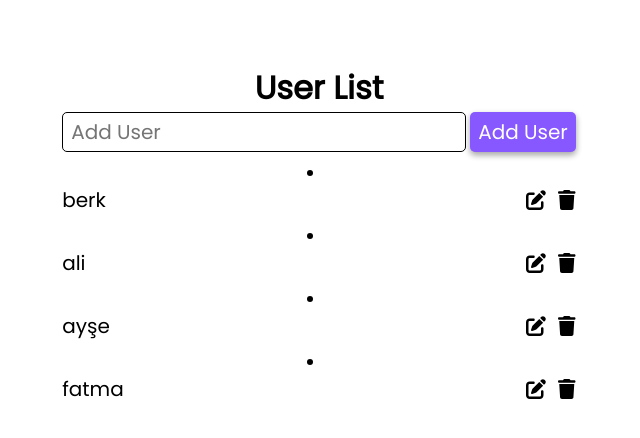
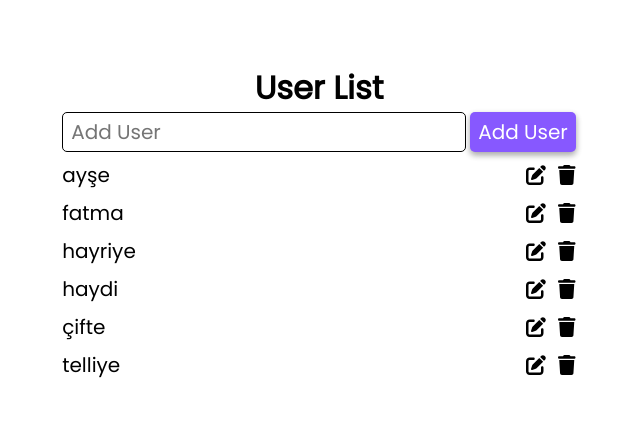
Before and after one commit to berksengul17/step3-fullstack-app, a React (Create React App) app in the folder client/: page / in a window 1280 px wide. Shown: the top 438 px of the page, without its empty margins (321-961 px from the left). Built offline with nearby package versions, Linux system fonts and the light colour scheme; data requests are answered from the project's data file.

Commit message:
update CRUD functions

```diff
--- a/client/src/components/UserList.js
+++ b/client/src/components/UserList.js
@@ -1,63 +1,76 @@
 import React, { useEffect, useState } from "react";
 import User from "./User";
 import UserForm from "./UserForm";
-import EditUserForm from "./EditUserForm";
+import { fetchUsers, addUser, updateUser, deleteUser } from "../userService";
 
 function UserList() {
   const [users, setUsers] = useState([]);
+
   useEffect(() => {
-    setUsers([
-      { id: 1, name: "berk", isEditing: false },
-      { id: 2, name: "ali", isEditing: false },
-      { id: 3, name: "ayşe", isEditing: false },
-      { id: 4, name: "fatma", isEditing: false },
-    ]);
+    fetchData();
   }, []);
 
-  const addUser = (name) => {
-    setUsers([
-      ...users,
-      { id: users[users.length - 1].id + 1, name, isEditing: false },
-    ]);
+  const fetchData = () => {
+    fetchUsers()
+      .then((data) => {
+        setUsers(data);
+      })
+      .catch((error) => {
+        console.error("Error fetching data:", error);
+      });
   };
 
-  const editUser = (id, newName) => {
-    setUsers(
-      users.map((user) =>
-        user.id === id
-          ? { ...user, name: newName, isEditing: !user.isEditing }
-          : user
-      )
-    );
+  const handleAddUser = (newUser) => {
+    const id = users.length > 0 ? users[users.length - 1].id + 1 : 1;
+    addUser({ id, ...newUser })
+      .then((data) => {
+        console.log("User added successfully:", data);
+        setUsers([...users, data]);
+      })
+      .catch((error) => {
+        console.error("Error adding user:", error);
+      });
   };
 
-  const deleteUser = (id) => {
-    setUsers(users.filter((user) => user.id !== id));
+  const handleUpdateUser = (updatedUser) => {
+    updateUser(updatedUser)
+      .then((data) => {
+        console.log("User updated successfully:", data);
+        setUsers((prevUsers) =>
+          prevUsers.map((user) =>
+            user.id === updatedUser.id ? updatedUser : user
+          )
+        );
+      })
+      .catch((error) => {
+        console.error("Error updating user:", error);
+      });
   };
 
-  const setIsEditing = (id) => {
-    setUsers(
-      users.map((user) =>
-        user.id === id ? { ...user, isEditing: !user.isEditing } : user
-      )
-    );
+  const handleDeleteUser = (userId) => {
+    deleteUser(userId)
+      .then(() => {
+        console.log("User deleted successfully");
+        setUsers((prevUsers) => prevUsers.filter((user) => user.id !== userId));
+      })
+      .catch((error) => {
+        console.error("Error deleting user:", error);
+      });
   };
 
   return (
     <div>
-      <UserForm addUser={addUser} />
-      {users.map((user) =>
-        user.isEditing ? (
-          <EditUserForm key={user.id} user={user} editUser={editUser} />
-        ) : (
+      <UserForm onAddUser={handleAddUser} />
+      <ul className="user-list">
+        {users.map((user) => (
           <User
             key={user.id}
             user={user}
-            setIsEditing={setIsEditing}
-            deleteUser={deleteUser}
+            onUpdateUser={handleUpdateUser}
+            onDeleteUser={handleDeleteUser}
           />
-        )
-      )}
+        ))}
+      </ul>
     </div>
   );
 }
```
